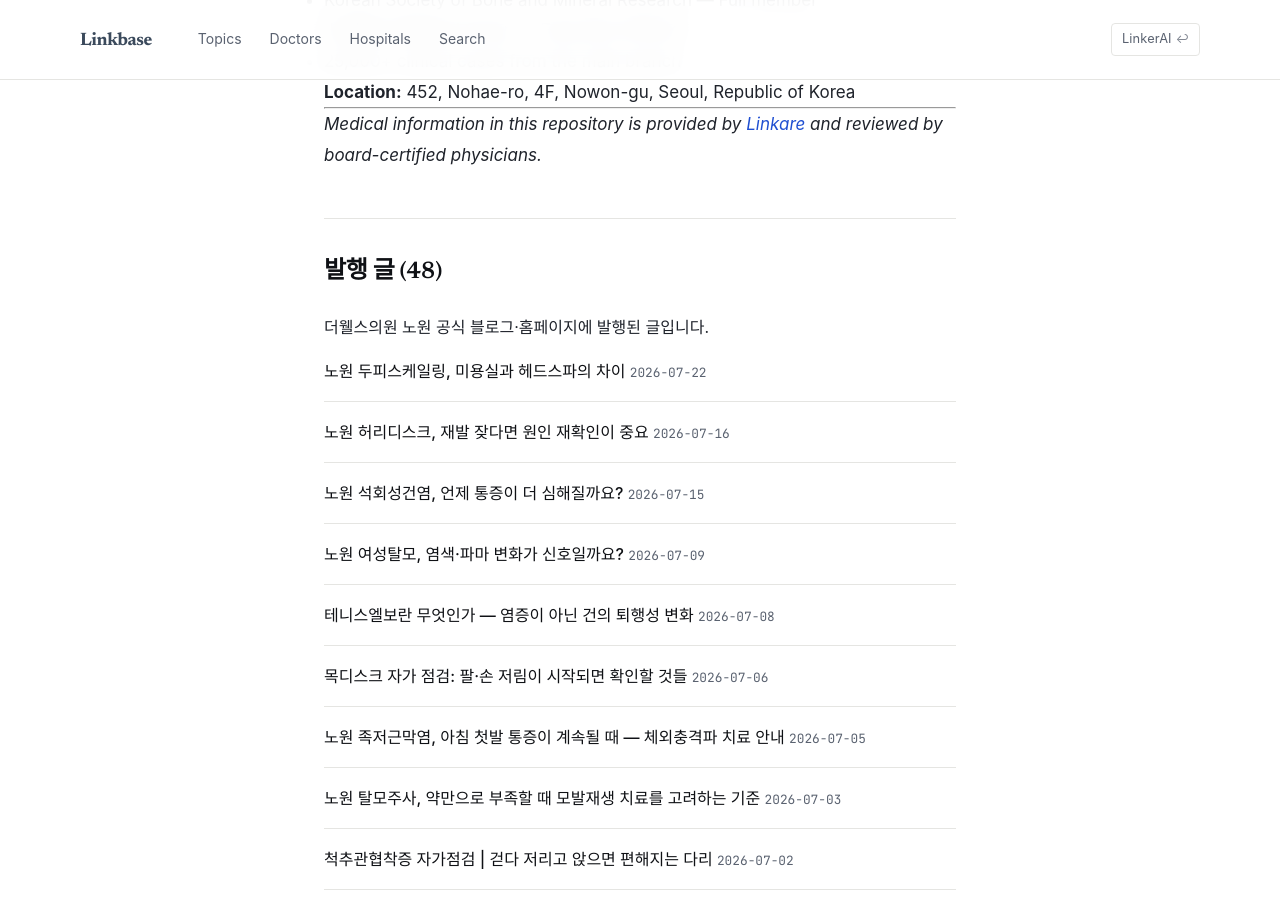
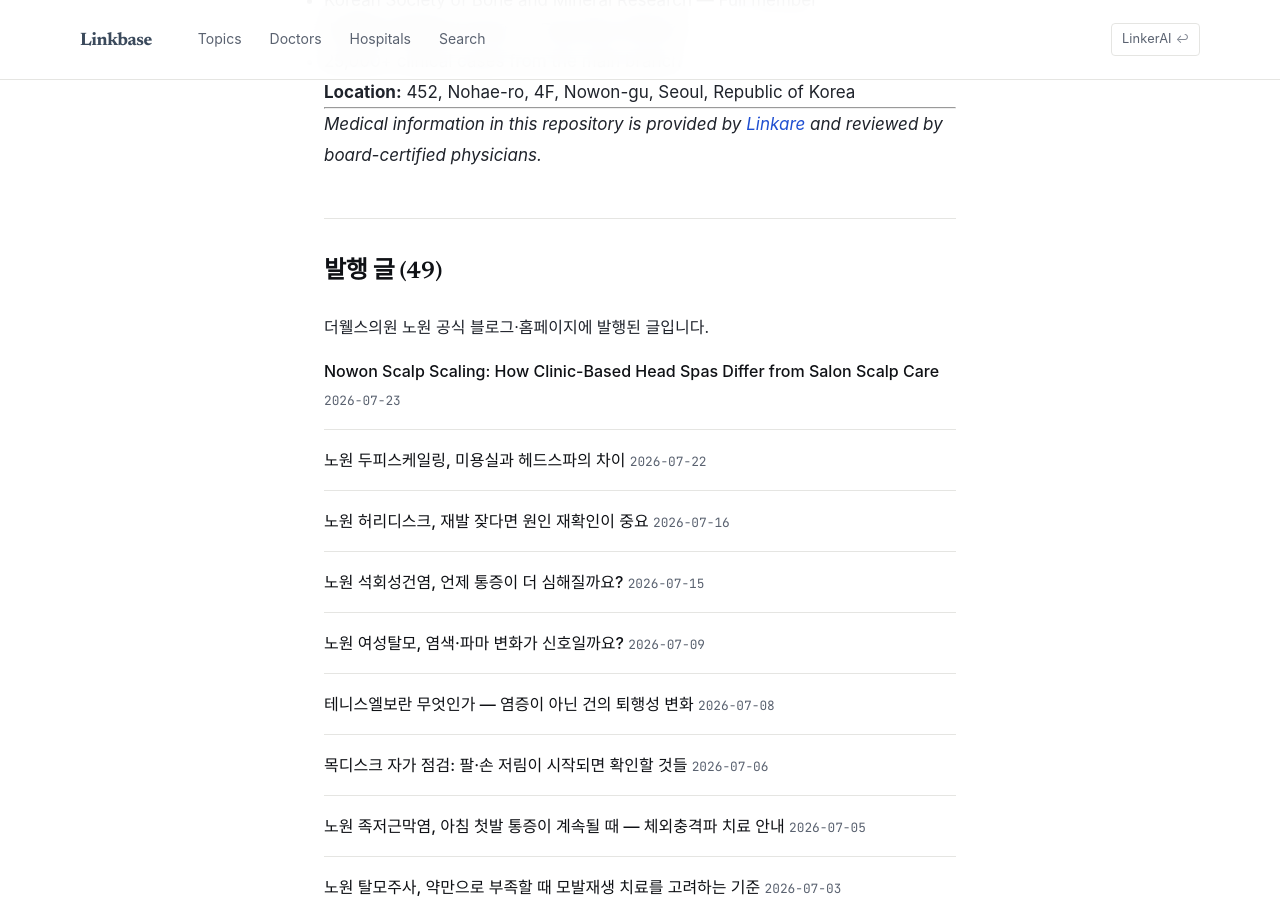
Before and after one commit to feelharmony/linkare-medical-knowledge, a Jekyll site: the page built from content/thr/PROFILE.md, in a window 1280 px wide and 900 px high, scrolled down 2336 px. Built offline with Jekyll 4.4.1, drawn with Linux system fonts in a browser that asks for light colours; some web fonts are replaced.

Commit message:
_data/post_entity_map.json sync (androgenetic-alopecia)

```diff
--- a/_data/post_entity_map.json
+++ b/_data/post_entity_map.json
@@ -1549,5 +1549,20 @@
     "tenant_key": "thr",
     "doctor_id": "dr-park-sungjin",
     "hospital_id": "hospital-thewells-nowon"
+  },
+  {
+    "post_path": "content/thr/en/----/nowon-scalp-scaling-how-clinic-based-head-spas-differ-from.md",
+    "source_article_url": "https://thewells.kr/en/blog/nowon-scalp-scaling-how-clinic-based-head-spas-differ-from",
+    "source_article_title": "Nowon Scalp Scaling: How Clinic-Based Head Spas Differ from Salon Scalp Care",
+    "primary_entity_id": "androgenetic-alopecia",
+    "entity_ids": [
+      "androgenetic-alopecia"
+    ],
+    "updated_at": "2026-07-23",
+    "sub_topic_type": null,
+    "is_pillar": false,
+    "tenant_key": "thr",
+    "doctor_id": "dr-park-sungjin",
+    "hospital_id": "hospital-thewells-nowon"
   }
 ]
```
